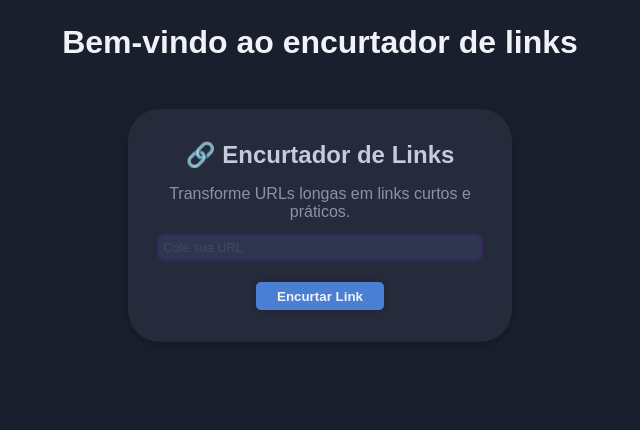
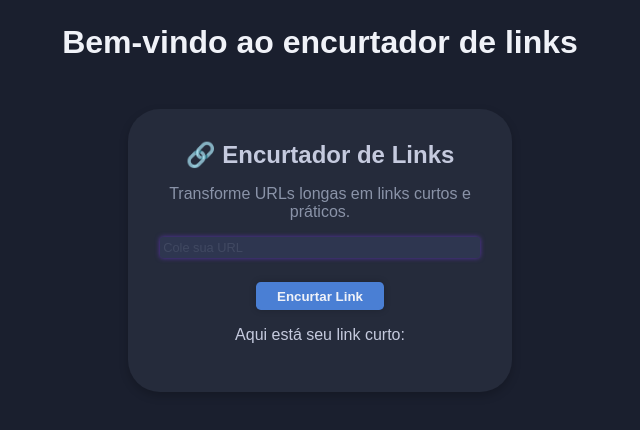
Before and after one commit to bryancaua/Encurtador-de-links, a React (Vite) app: page / in a window 1280 px wide. Shown: the top 430 px of the page, without its empty margins (320-960 px from the left). Built offline with nearby package versions, Linux system fonts and the light colour scheme; a web font is replaced by a local one.

Commit message:
Feat: Adição de funcionalidade encurtadora de link teste

```diff
--- a/src/components/Form encurta link/index.jsx
+++ b/src/components/Form encurta link/index.jsx
@@ -1,11 +1,29 @@
+import { useState } from "react";
 import { ButtonEncurtaLink } from "../button encurta link";
 import { InputModalLink } from "../Input modal";
 import "../Input modal/input-modal-estilos.css";
 import "./form-encurta-link-style.css";
+import { LinkCurto } from "../linkCurto";
 
 export function EncurtaLinkModal() {
+  //Colocar no Form action e criar objeto com formData para capturar esses dados
+
+  const [linkCurto, setLinkCurto] = useState("");
+
+  function aoSubmeter(formData) {
+    const url = formData.get("urlGrande");
+
+    if (!url) return;
+
+    const codigoFalso = Math.random().toString(36).substring(2, 8);
+    const resultado = `http://localhost:3000/${codigoFalso}`;
+
+    setLinkCurto(resultado);
+    console.log(resultado);
+  }
+
   return (
-    <form className="form-encurtar-link">
+    <form className="form-encurtar-link" action={aoSubmeter}>
       <h2 className="h2-encurtar-link">🔗 Encurtador de Links</h2>
       <p className="p-encurtar-link">
         Transforme URLs longas em links curtos e práticos.
@@ -13,12 +31,14 @@ export function EncurtaLinkModal() {
       <InputModalLink
         className="input-encurtar-link"
         type="url"
-        name=""
-        id=""
+        name="urlGrande"
+        id="urlGrande"
         placeholder="Cole sua URL"
       />
 
       <ButtonEncurtaLink />
+
+      <LinkCurto url={linkCurto} />
     </form>
   );
 }
--- /dev/null
+++ b/src/components/linkCurto/index.jsx
@@ -0,0 +1,10 @@
+import "./link-curto-style.css";
+
+export function LinkCurto({url}) {
+  return (
+    <div className="containerLink">
+      <p>Aqui está seu link curto:</p>
+      <a href={url} target="_blank" rel="noreferrer" className="urlCurta">{url}</a>
+    </div>
+  );
+}
--- /dev/null
+++ b/src/components/linkCurto/link-curto-style.css
@@ -0,0 +1,16 @@
+.containerLink {
+    display: flex;
+    flex-direction: column;
+    align-items: center;
+    gap: 1rem;
+    margin: 0 auto;
+    color: var(--color-text-secondary);
+    font-size: 1rem;
+    font-family: var(--main-font);
+}
+
+.urlCurta {
+    color: var(--color-text-primary);
+    font-size: 1.1rem;
+    font-family: var(--main-font);
+}
```
Also changed, not shown: src/components/Input modal/input-modal-estilos.css (line endings or trailing spaces).
